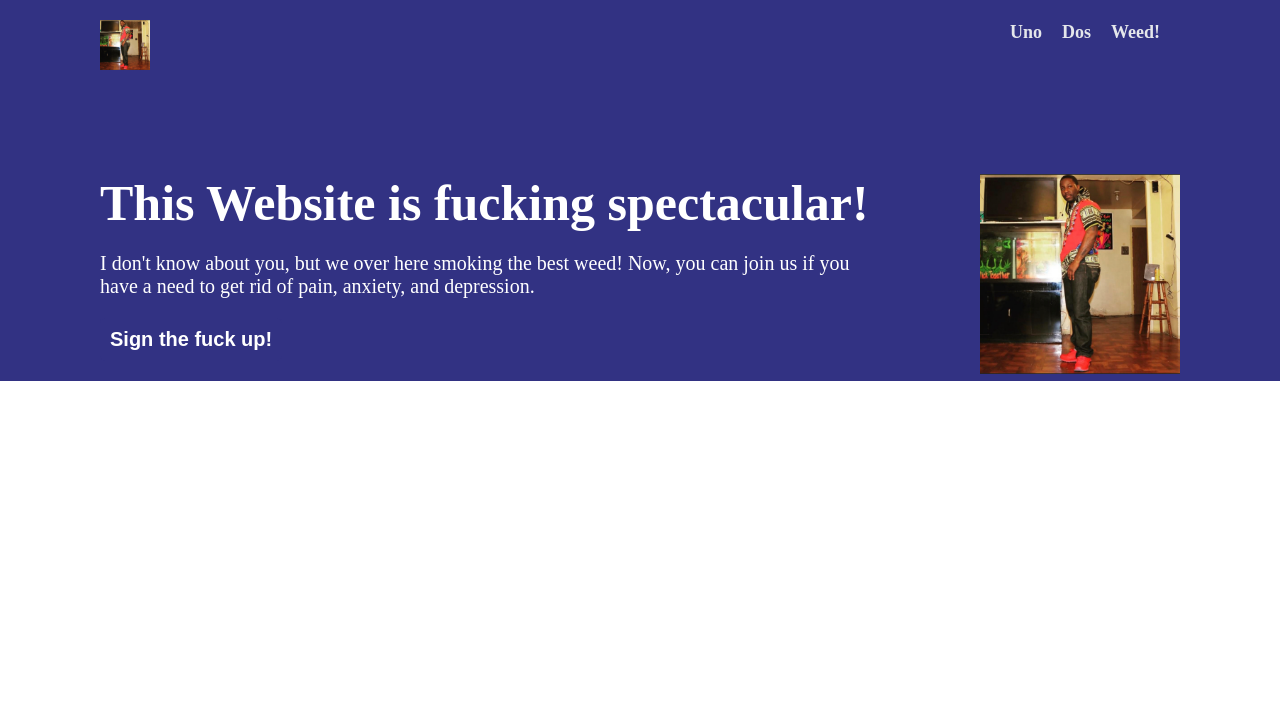
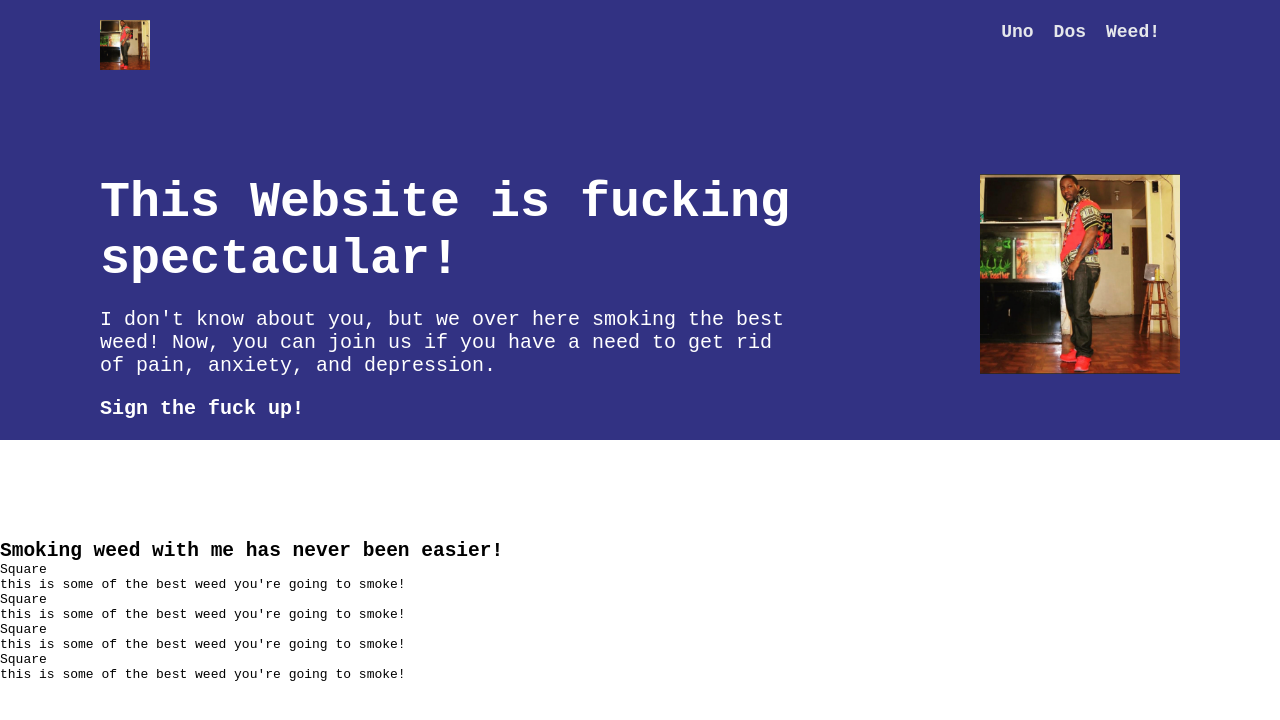
Before and after one commit to itsnobledean/odinProjectLandingPage, a plain HTML site: page pages/index.html in a window 1280 px wide. Drawn offline with Linux system fonts and the light colour scheme.

Commit message:
More commits
I'm making this commit after making the boxes for the second section.

```diff
--- a/pages/index.html
+++ b/pages/index.html
@@ -42,5 +42,28 @@
         </div>
       </div>
     </div>
+    <div class="section-two">
+      <div class="section-two-title">
+        <h2>Smoking weed with me has never been easier!</h2>
+        <div class="boxes">
+          <div>
+            <div>Square</div>
+            <span>this is some of the best weed you're going to smoke!</span>
+          </div>
+          <div>
+            <div>Square</div>
+            <span>this is some of the best weed you're going to smoke!</span>
+          </div>
+          <div>
+            <div>Square</div>
+            <span>this is some of the best weed you're going to smoke!</span>
+          </div>
+          <div>
+            <div>Square</div>
+            <span>this is some of the best weed you're going to smoke!</span>
+          </div>
+        </div>
+      </div>
+    </div>
   </body>
 </html>
--- a/pages/style.css
+++ b/pages/style.css
@@ -2,6 +2,7 @@
   box-sizing: border-box;
   margin: 0;
   padding: 0;
+  font-family: monospace;
 }
 .header {
   color: #fff;
@@ -35,6 +36,8 @@ a {
   font-size: 50px;
   font-weight: bold;
   margin-bottom: 20px;
+  max-width: 1400px;
+  min-width: 500px;
 }
 .header-body {
   display: flex;
@@ -48,14 +51,15 @@ a {
   font-size: 20px;
   margin-bottom: 20px;
   margin-right: 100px;
+  max-width: 700px;
+  min-width: 500px;
 }
 .header-body-left-button {
   background-color: rgb(50, 50, 131);
   color: #fff;
-  padding: 10px;
-  border-radius: 5px;
   border: none;
   font-size: 20px;
   font-weight: bold;
   margin-bottom: 20px;
+  cursor: pointer;
 }
```
